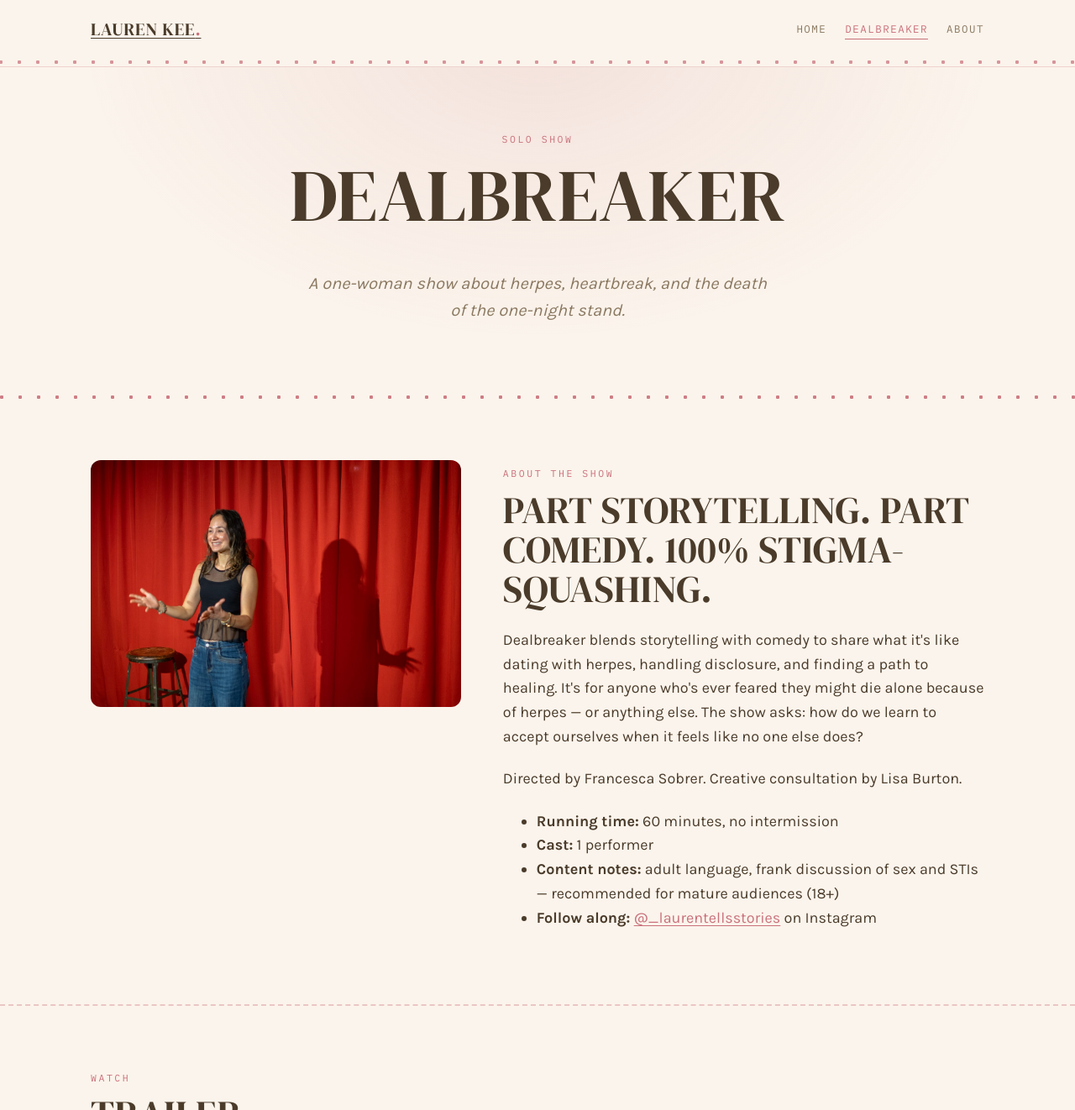
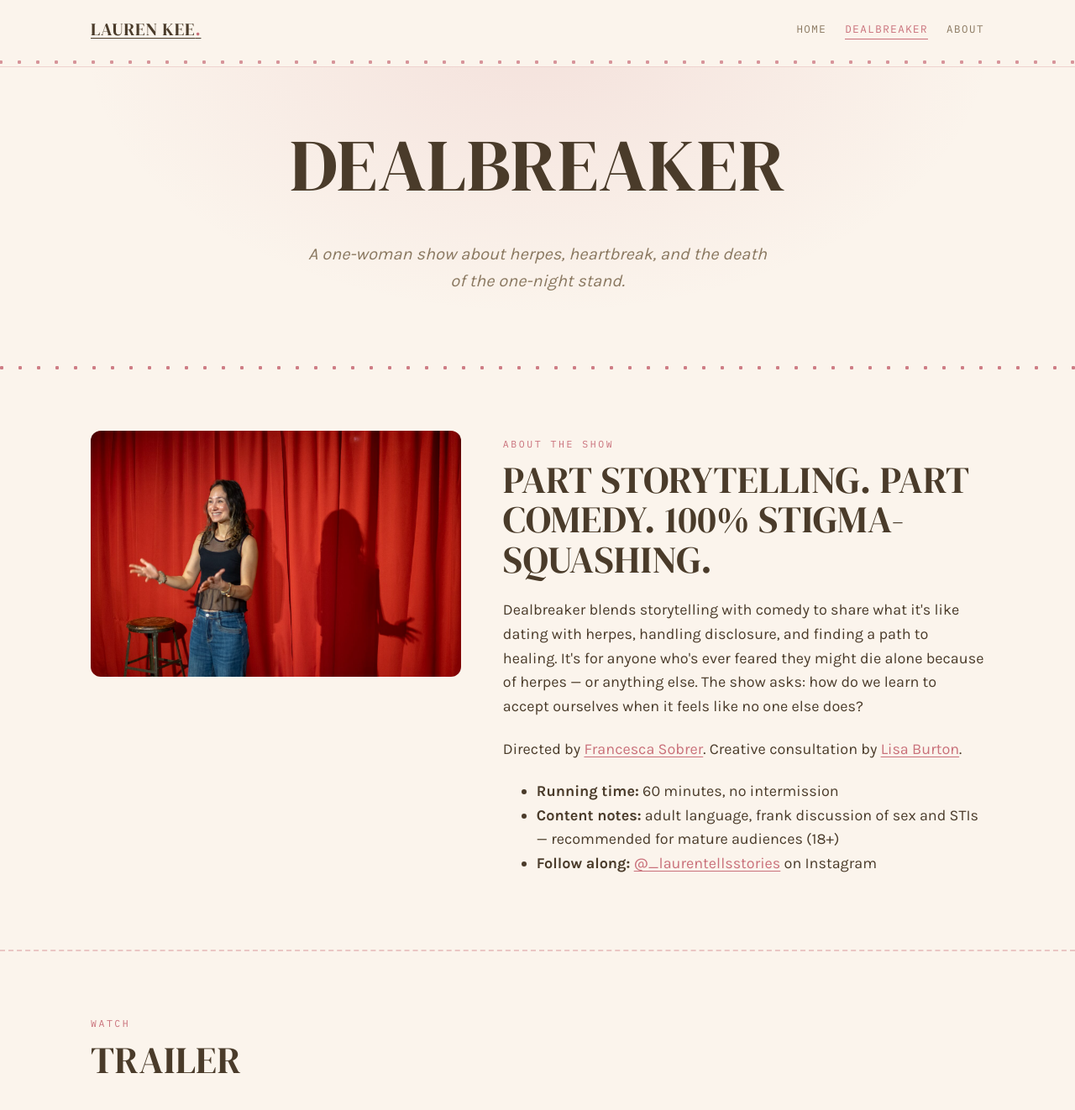
Before and after one commit to laurenkee-hub/site, a Jekyll site: the page built from dealbreaker.md, in a window 1280 px wide and 1400 px high, cut to the strip 0-1322 px from the top of the window. Shown: the whole strip at 84% size. Built offline with Jekyll 4.4.1, drawn with Linux system fonts in a browser that asks for light colours; some web fonts are replaced.

Commit message:
Update dealbreaker.md

```diff
--- a/dealbreaker.md
+++ b/dealbreaker.md
@@ -5,7 +5,6 @@ permalink: /dealbreaker/
 
 <section class="hero" style="padding: 70px 0 50px;">
   <div class="wrap">
-    <p class="eyebrow">Solo Show</p>
     <h1>Dealbreaker</h1>
     <p class="tagline">A one-woman show about herpes, heartbreak, and the death of the one-night stand.</p>
   </div>
@@ -19,10 +18,9 @@ permalink: /dealbreaker/
       <p class="eyebrow">About The Show</p>
       <h2 class="mt-0">Part storytelling. Part comedy. 100% stigma-squashing.</h2>
       <p>Dealbreaker blends storytelling with comedy to share what it's like dating with herpes, handling disclosure, and finding a path to healing. It's for anyone who's ever feared they might die alone because of herpes — or anything else. The show asks: how do we learn to accept ourselves when it feels like no one else does?</p>
-      <p>Directed by Francesca Sobrer. Creative consultation by Lisa Burton.</p>
+      <p>Directed by <a href="https://www.francescasobrer.com/">Francesca Sobrer</a>. Creative consultation by <a href="https://www.instagram.com/squidpickle/?hl=en">Lisa Burton</a>.</p>
       <ul>
         <li><strong>Running time:</strong> 60 minutes, no intermission</li>
-        <li><strong>Cast:</strong> 1 performer</li>
         <li><strong>Content notes:</strong> adult language, frank discussion of sex and STIs — recommended for mature audiences (18+)</li>
         <li><strong>Follow along:</strong> <a href="{{ site.social.instagram }}">@_laurentellsstories</a> on Instagram</li>
       </ul>
```
